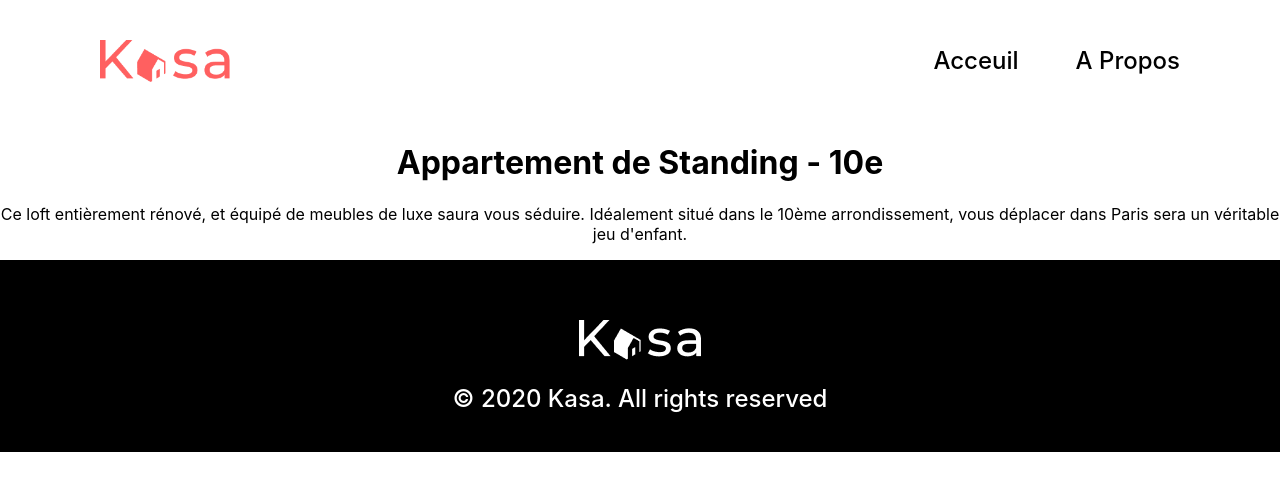
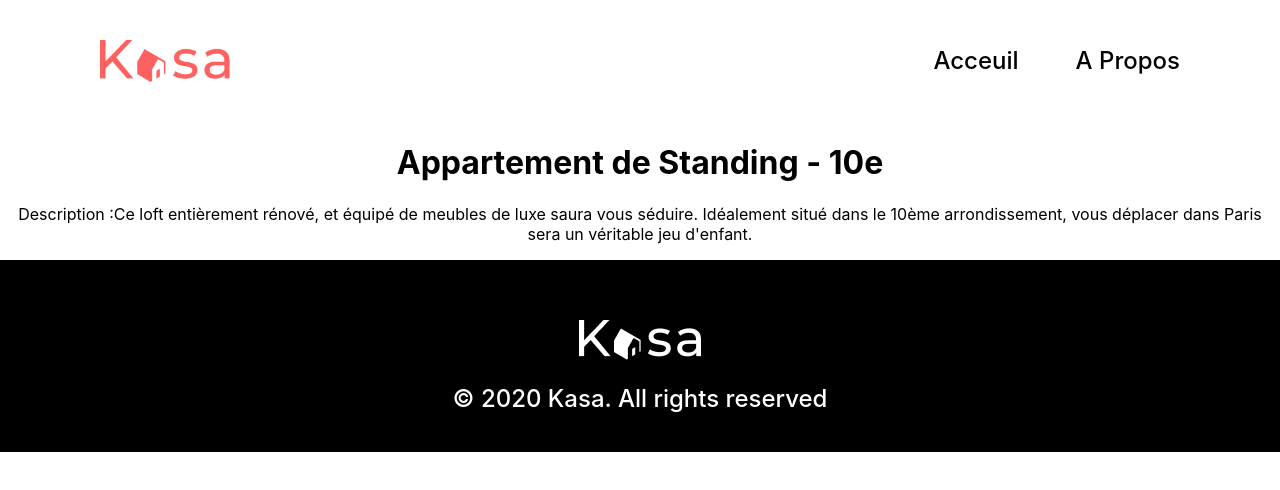
Before and after one commit to gilsonmak/P4-Kasa, a React (Create React App) app: page /housingpage/0979876d in a window 1280 px wide. Shown: the top 490 px of the page. Built offline with nearby package versions, Linux system fonts and the light colour scheme.

Commit message:
feat: page housing

```diff
--- a/src/Pages/HousingPage/HousingPage.jsx
+++ b/src/Pages/HousingPage/HousingPage.jsx
@@ -18,7 +18,7 @@ function HousingPage() {
         <div>
 
             <h1>{logement.title}</h1>
-            <p>{logement.description}</p>
+            <p> Description :{logement.description}</p>
 
         </div>
     )
```
